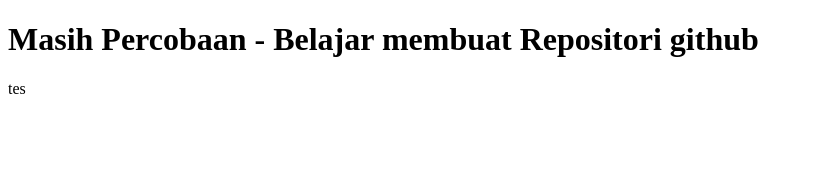
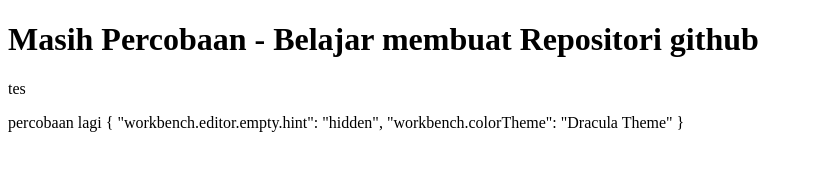
Before and after one commit to ilyas175/masih-percobaan, a plain HTML site: page index.html in a window 1280 px wide. Shown: the whole page, without its empty margins (0-813 px from the left). Drawn offline with Linux system fonts and the light colour scheme.

Commit message:
project/mengedit project repositori berhasil

```diff
--- a/index.html
+++ b/index.html
@@ -8,5 +8,11 @@
 <body>
     <h1>Masih Percobaan - Belajar membuat Repositori github</h1>
     <p>tes</p>
+    <p>percobaan lagi
+        {
+    "workbench.editor.empty.hint": "hidden",
+    "workbench.colorTheme": "Dracula Theme"
+}
+    </p>
 </body>
 </html>
```
